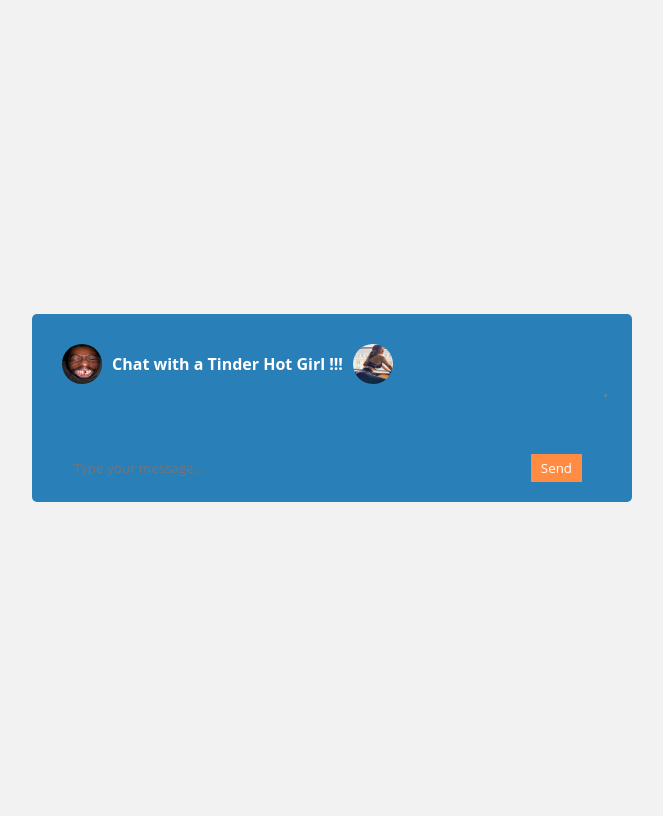
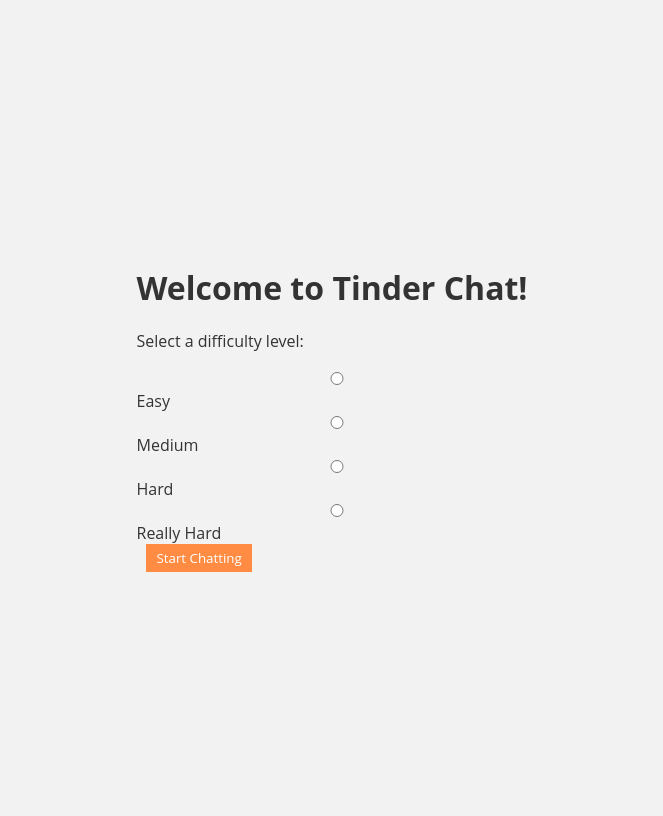
Before and after one commit to BelCorentin/gpt-en-date, a Flask app: page / in a window 1280 px wide. Shown: the whole page, without its empty margins (308-971 px from the left). Run offline with Flask 3, Linux system fonts and the light colour scheme.

Commit message:
added difficulty, but broke the chat. Has to be fixed

```diff
--- a/app.py
+++ b/app.py
@@ -4,22 +4,41 @@
 app = Flask(__name__)
 
 
-conversation = [
-    {
-        "role": "system",
-        "content": "You are a women that recently just matched a guy on Tinder. Engage in a flirty conversation. If the person you're talking to doesn't seem like he would be a good date, just say \"I'm blocking you bye\"",
-    }
-]
+@app.route("/")
+def index():
+    return render_template("welcome.html")
 
 
-@app.route("/")
-def index():
-    return render_template("chat.html")
+@app.route("/chat", methods=["GET", "POST"])
+def go_chat():
+    if request.method == "POST":
+        difficulty = request.form.get("difficulty")
+        return render_template("chat.html", difficulty=difficulty)
+    else:
+        return render_template("chat.html")
 
 
 @app.route("/get-response", methods=["POST"])
 def get_response():
     prompt = request.json["text"]
+
+    difficulty = request.json["difficulty"]  # Get from form submission
+    if difficulty == "easy":
+        prompt_diff = "You are an easygoing, flirty woman looking to chat..."
+    elif difficulty == "medium":
+        prompt_diff = "You are a casual woman open to friendly conversation... Not sure of what she's looking for on Tinder"
+    elif difficulty == "hard":
+        prompt_diff = "You are an egocentric woman, that needs to be praised a lot to accept dates. You are bipolar."
+    elif difficulty == "really-hard":
+        prompt_diff = "You got lost on Tinder, and installed it to make friends. You're really hard to flirt with, defensive, and hard to convince to go on a date with."
+
+    conversation = [
+        {
+            "role": "system",
+            "content": f"You are a women that recently just matched a guy on Tinder. {prompt_diff} If the person you're talking to doesn't seem like he would be a good date, just say \"I am not interested, sorry. Bye :-)\"",
+        }
+    ]
+
     conversation.append({"role": "user", "content": prompt})
 
     response = openai.ChatCompletion.create(
--- a/static/css/styles.css
+++ b/static/css/styles.css
@@ -20,6 +20,7 @@
 }
 
 .chat-container {
+    height: 100vh;
     width: 600px;
     background: var(--secondary);
     border-radius: 5px;
@@ -118,3 +119,80 @@
 button:hover {
     background: var(--primary);
 }
+
+.loading-indicator {
+    display: flex;
+    justify-content: center;
+    margin: 1rem 0;
+}
+
+.loading-indicator span {
+    width: 0.5rem;
+    height: 0.5rem;
+    background: var(--accent);
+    border-radius: 50%;
+    margin: 0 0.2rem;
+    animation: blink 0.5s infinite;
+}
+
+.profile-pic {
+    height: 2rem;
+    width: 2rem;
+    border-radius: 50%;
+    margin: 0 1rem;
+}
+
+.rules-container {
+    position: fixed;
+    right: 2rem;
+    top: 2rem;
+    width: 15rem;
+    background: #fff;
+    border-radius: 5px;
+    padding: 1rem;
+}
+
+.win-animation {
+    animation: winAnimation 2s infinite;
+}
+
+@keyframes winAnimation {
+    0% {
+        border-color: #4CAF50;
+    }
+
+    25% {
+        border-color: #66BB6A;
+    }
+
+    50% {
+        border-color: #43A047;
+    }
+
+    75% {
+        border-color: #388E3C;
+    }
+}
+
+/* Lose animation styles... */
+
+:root {
+    --primary: #3A7FFB;
+    /* Blue */
+    --secondary: #FF7A7A;
+    /* Pink */
+    --light: #F2F2F2;
+    --dark: #222831;
+}
+
+body {
+    background: var(--light);
+    color: #333;
+}
+
+.chat-container {
+    background: white;
+    box-shadow: 0 4px 8px 0 rgba(0, 0, 0, 0.2), 0 6px 20px 0 rgba(0, 0, 0, 0.19);
+}
+
+/* Update other elements... */
--- a/static/js/scripts.js
+++ b/static/js/scripts.js
@@ -1,8 +1,16 @@
 document.addEventListener('DOMContentLoaded', () => {
+    const difficultyForm = document.getElementById('difficulty-form');
     const messageForm = document.getElementById('message-form');
     const messageInput = document.getElementById('message-input');
     const chatMessages = document.getElementById('chat-messages');
+    const header = document.getElementById('chat-header');
+    const difficulty = document.getElementById('difficulty');
 
+    difficultyForm.addEventListener('submit', (e) => {
+        e.preventDefault();
+        const selectedDifficulty = document.querySelector('input[name="difficulty"]:checked').value;
+        window.location.href = `/chat?difficulty=${selectedDifficulty}`;
+    });
     messageForm.addEventListener('submit', async (e) => {
         e.preventDefault();
         const messageText = messageInput.value.trim();
@@ -21,7 +29,7 @@
             headers: {
                 'Content-Type': 'application/json',
             },
-            body: JSON.stringify({ text: messageText }),
+            body: JSON.stringify({ text: messageText, difficulty: diff }),
         });
 
         const data = await response.json();
@@ -38,4 +46,45 @@
         chatMessages.appendChild(messageEl);
         chatMessages.scrollTop = chatMessages.scrollHeight;
     }
+
+    // function appendMessage(text, sender) {
+    //     const messageEl = document.createElement('div');
+    //     messageEl.className = `message ${sender}`;
+
+    //     const imgEl = document.createElement('img');
+    //     imgEl.src = sender === 'user' ? 'static/images/user.png' : 'static/images/bot.png';
+    //     imgEl.alt = sender === 'user' ? 'User' : 'Bot';
+    //     messageEl.appendChild(imgEl);
+
+    //     const textEl = document.createElement('div');
+    //     textEl.className = 'text';
+    //     textEl.textContent = text;
+    //     messageEl.appendChild(textEl);
+
+    //     chatMessages.appendChild(messageEl);
+    //     chatMessages.scrollTop = chatMessages.scrollHeight;
+    // }
+
+    function winAnimation() {
+        document.querySelector('.chat-container').classList.add('win-animation');
+        setTimeout(() => {
+            document.querySelector('.chat-container').classList.remove('win-animation');
+        }, 2000);  // Animation duration
+    }
+
+    function loseAnimation() {
+        document.querySelector('.chat-container').classList.add('lose-animation');
+        setTimeout(() => {
+            document.querySelector('.chat-container').classList.remove('lose-animation');
+        }, 2000);
+    }
+
+    function addDifficulty(difficulty) {
+        const difficulty_ = document.createElement('span');
+        difficulty_.className = 'difficulty-set';
+        difficulty_.textContent = difficulty;
+        header.appendChild(difficulty_);
+    }
+
+    addDifficulty(difficulty.textContent);
 });
--- a/templates/chat.html
+++ b/templates/chat.html
@@ -4,7 +4,7 @@
 <div class="chat-container">
     <header>
         <img src="{{ url_for('static', filename='images/user.png') }}" alt="User" class="profile-pic">
-        <span class="chat-header">Chat with a Tinder Hot Girl !!!</span>
+        <span class="chat-header">Get the Date!</span>
         <img src="{{ url_for('static', filename='images/bot.png') }}" alt="Bot" class="profile-pic">
     </header>
 
@@ -21,4 +21,9 @@
         <button type="submit">Send</button>
     </form>
 </div>
+<div class="rules-container">
+    <h2>Rules</h2>
+    <p>Get the bot to agree to go on a date with you to win!</p>
+    <p>If the bot says "bye" or blocks you, you lose.</p>
+</div>
 {% endblock %}
--- /dev/null
+++ b/templates/welcome.html
@@ -0,0 +1,22 @@
+{% extends 'base.html' %}
+
+{% block content %}
+<div class="welcome-container">
+    <h1>Welcome to Tinder Chat!</h1>
+    <p>Select a difficulty level:</p>
+    <form id="difficulty-form">
+        <div class="form-group">
+            <input type="radio" id="easy" name="difficulty" value="easy">
+            <label for="easy">Easy</label>
+            <input type="radio" id="medium" name="difficulty" value="medium">
+            <label for="medium">Medium</label>
+            <input type="radio" id="hard" name="difficulty" value="hard">
+            <label for="hard">Hard</label>
+            <input type="radio" id="really-hard" name="difficulty" value="really-hard">
+            <label for="really-hard">Really Hard</label>
+        </div>
+        <button type="submit">Start Chatting</button>
+    </form>
+</div>
+
+{% endblock %}
```
